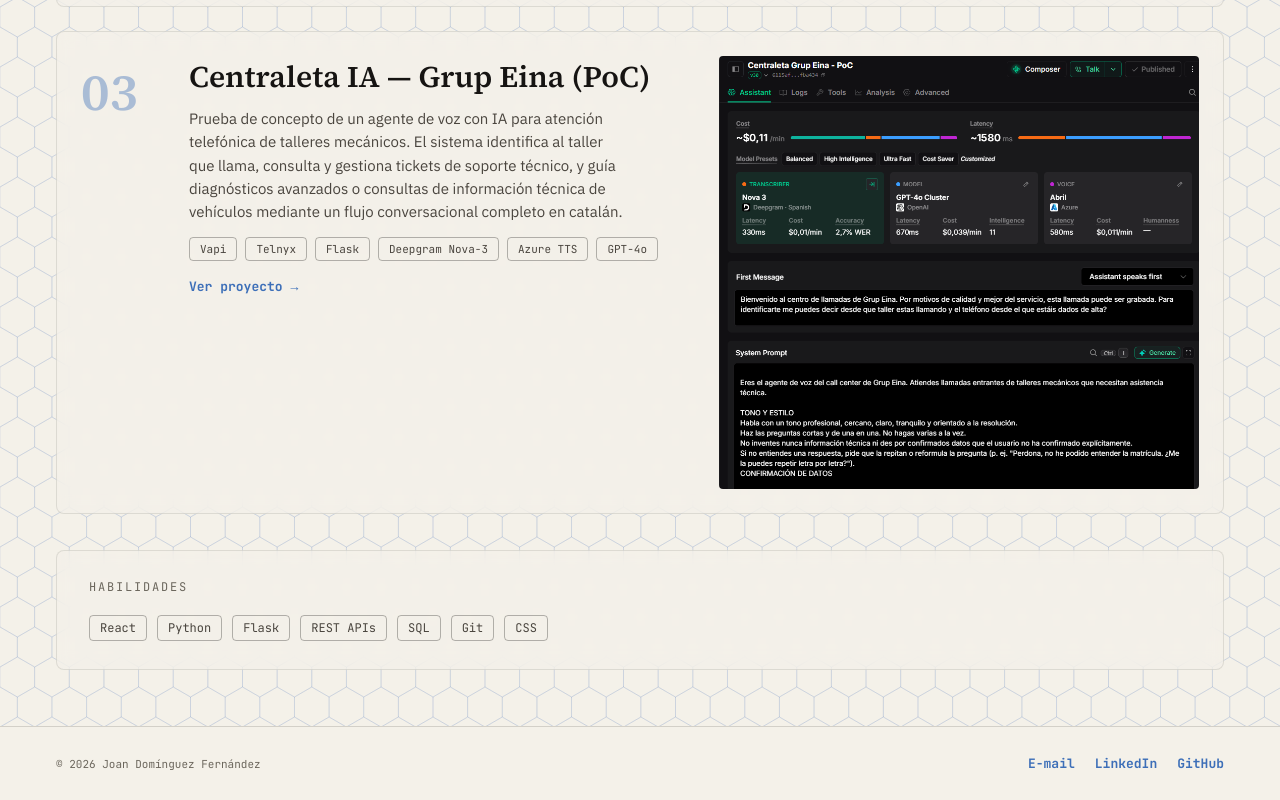
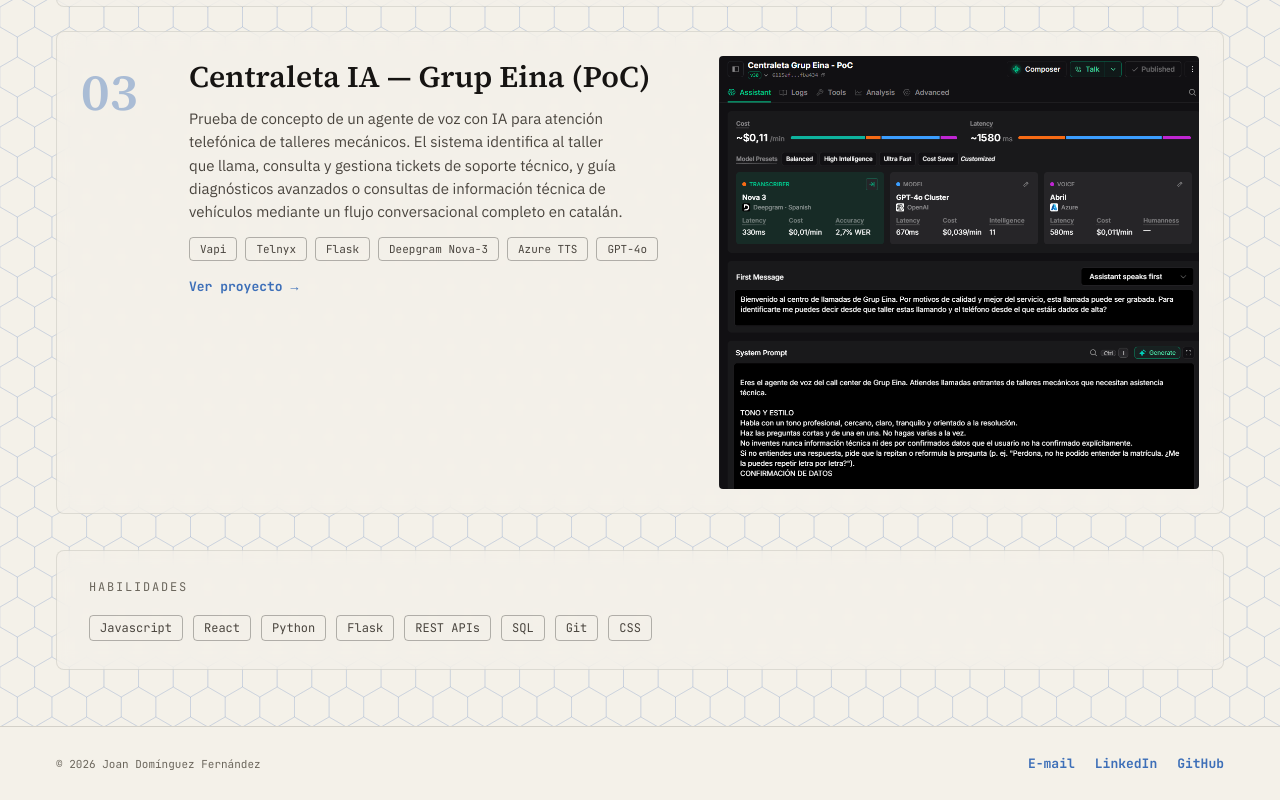
Before and after one commit to Juandomz91/Portfolio-dev-hack, a React (Vite) app in the folder frontend/: page / in a window 1280 px wide. Shown: the part 1364-2164 px from the top of the page. Built offline with nearby package versions, Linux system fonts and the light colour scheme.

Commit message:
mejoras y ajustes

```diff
--- a/frontend/src/data.js
+++ b/frontend/src/data.js
@@ -12,7 +12,7 @@
         { tag: "03", title: "Centraleta IA — Grup Eina (PoC)", desc: "Prueba de concepto de un agente de voz con IA para atención telefónica de talleres mecánicos. El sistema identifica al taller que llama, consulta y gestiona tickets de soporte técnico, y guía diagnósticos avanzados o consultas de información técnica de vehículos mediante un flujo conversacional completo en catalán.", stack: ["Vapi", "Telnyx", "Flask", "Deepgram Nova-3", "Azure TTS", "GPT-4o"], linkLabel: "Ver proyecto", link: "#", imgSrc: "/assets/Vapi.png", imgAlt: "Captura de Centraleta IA" }
       ],
       skillsLabel: "Habilidades",
-      skills: ["React", "Python", "Flask", "REST APIs", "SQL", "Git", "CSS"]
+      skills: ["Javascript", "React", "Python", "Flask", "REST APIs", "SQL", "Git", "CSS"]
     },
     hack: {
       kicker: "Portfolio — Ciberseguridad/Pentesting",
@@ -48,7 +48,7 @@
         ]
       },
       skillsLabel: "Skills",
-      skills: ["Pentesting web", "Linux", "Nmap", "Burp Suite", "Python scripting", "CTFs (HTB/THM)"]
+      skills: ["Web pentesting", "Whireshark", "Linux", "Nmap", "Burp Suite", "Python scripting", "CTFs (THM)"]
     },
     email: "E-mail"
   },
@@ -61,7 +61,7 @@
       projectsLabel: "Projets",
       projects: [
         { tag: "01", title: "RecetaIA", desc: "Appli qui suggère des recettes à partir de 4 ingrédients que vous avez déjà chez vous, via l'API de ChatGPT.", stack: ["React", "Python", "OpenAI API"], linkLabel: "Voir le projet", link: "#", imgSrc: "/assets/recetaia.png", imgAlt: "Capture de RecetaIA" },
-        { tag: "02", title: "Can Cargol", desc: "Site web créé pour héberger un B'n'b et que les réservations ne passent pas par Booking ou Air B'n'b. Aujourd'hui, plus de 200 clients nous contactent chaque année par son intermédiaire.", stack: ["React", "Python", "CSS"], linkLabel: "Voir le projet", link: "#", imgSrc: "/assets/can-cargol-hero.png", imgAlt: "Capture de Can Cargol" },
+        { tag: "02", title: "Can Cargol", desc: "Site web créé pour héberger un B'n'b et que les réservations ne passent pas par Booking ou Air B'n'b. Aujourd'hui, plus de 200 clients nous contactent chaque année par son intermédiaire.", stack: ["React", "Python", "CSS"], linkLabel: "Voir le projet", link: "#", imgSrc: "/assets/can cargol.png", imgAlt: "Capture de Can Cargol" },
         { tag: "03", title: "Centraleta IA — Grup Eina (PoC)", desc: "Preuve de concept d'un agent vocal IA pour l'accueil téléphonique de garages automobiles. Le système identifie le garage appelant, consulte et gère les tickets de support technique, et guide les diagnostics avancés ou les consultations d'informations techniques de véhicules via un flux conversationnel complet en catalan.", stack: ["Vapi", "Telnyx", "Flask", "Deepgram Nova-3", "Azure TTS", "GPT-4o"], linkLabel: "Voir le projet", link: "#", imgSrc: "/assets/Vapi.png", imgAlt: "Capture de Centraleta IA" }
       ],
       skillsLabel: "Compétences",
@@ -101,7 +101,7 @@
         ]
       },
       skillsLabel: "Compétences",
-      skills: ["Pentest web", "Linux", "Nmap", "Burp Suite", "Scripting Python", "CTFs (HTB/THM)"]
+      skills: ["Web pentesting", "Whireshark", "Linux", "Nmap", "Burp Suite", "Python scripting", "CTFs (THM)"]
     },
     email: "Email"
   },
@@ -114,11 +114,11 @@
       projectsLabel: "Projectes",
       projects: [
         { tag: "01", title: "RecetaIA", desc: "App que suggereix receptes a partir de 4 ingredients que ja tens a casa, mitjançant l'API de ChatGPT.", stack: ["React", "Python", "OpenAI API"], linkLabel: "Veure projecte", link: "#", imgSrc: "/assets/recetaia.png", imgAlt: "Captura de RecetaIA" },
-        { tag: "02", title: "Can Cargol", desc: "Website creat per hostejar un b'n'b i que les reserves no passin per Booking o Air b'n'b. A día d'avui més de 200 clients a l'any ens contacten a través de la web.", stack: ["React", "Python", "CSS"], linkLabel: "Veure projecte", link: "#", imgSrc: "/assets/can-cargol-hero.png", imgAlt: "Captura de Can Cargol" },
+        { tag: "02", title: "Can Cargol", desc: "Website creat per hostejar un b'n'b i que les reserves no passin per Booking o Air b'n'b. A día d'avui més de 200 clients a l'any ens contacten a través de la web.", stack: ["React", "Python", "CSS"], linkLabel: "Veure projecte", link: "#", imgSrc: "/assets/can cargol.png", imgAlt: "Captura de Can Cargol" },
         { tag: "03", title: "Centraleta IA — Grup Eina (PoC)", desc: "Prova de concepte d'un agent de veu amb IA per a l'atenció telefònica de tallers mecànics. El sistema identifica el taller que truca, consulta i gestiona tiquets de suport tècnic, i guia diagnòstics avançats o consultes d'informació tècnica de vehicles mitjançant un flux conversacional complet en català.", stack: ["Vapi", "Telnyx", "Flask", "Deepgram Nova-3", "Azure TTS", "GPT-4o"], linkLabel: "Veure projecte", link: "#", imgSrc: "/assets/Vapi.png", imgAlt: "Captura de Centraleta IA" }
       ],
       skillsLabel: "Habilitats",
-      skills: ["React", "Python", "Flask", "REST APIs", "SQL", "Git", "CSS"]
+      skills: ["Javascript", "React", "Python", "Flask", "REST APIs", "SQL", "Git", "CSS"]
     },
     hack: {
       kicker: "Portfolio — Ciberseguretat/Pentesting",
@@ -154,7 +154,7 @@
         ]
       },
       skillsLabel: "Skills",
-      skills: ["Pentesting web", "Linux", "Nmap", "Burp Suite", "Python scripting", "CTFs (HTB/THM)"]
+      skills: ["Web pentesting", "Whireshark", "Linux", "Nmap", "Burp Suite", "Python scripting", "CTFs (THM)"]
     },
     email: "Email"
   },
@@ -167,7 +167,7 @@
       projectsLabel: "Projects",
       projects: [
         { tag: "01", title: "RecetaIA", desc: "App that suggests recipes from 4 ingredients you already have at home, using the ChatGPT API.", stack: ["React", "Python", "OpenAI API"], linkLabel: "View project", link: "#", imgSrc: "/assets/recetaia.png", imgAlt: "RecetaIA screenshot" },
-        { tag: "02", title: "Can Cargol", desc: "Website created for hosting a b'n'b and that reservations do not go through Booking or Air b'n'b. Today, more than 200 customers a year contact us through it.", stack: ["React", "Python", "CSS"], linkLabel: "View project", link: "#", imgSrc: "/assets/can-cargol-hero.png", imgAlt: "Can Cargol screenshot" },
+        { tag: "02", title: "Can Cargol", desc: "Website created for hosting a b'n'b and that reservations do not go through Booking or Air b'n'b. Today, more than 200 customers a year contact us through it.", stack: ["React", "Python", "CSS"], linkLabel: "View project", link: "#", imgSrc: "/assets/can cargol.png", imgAlt: "Can Cargol screenshot" },
         { tag: "03", title: "Centraleta IA — Grup Eina (PoC)", desc: "Proof of concept of an AI voice agent for handling phone support at car repair shops. The system identifies the calling workshop, queries and manages technical support tickets, and guides advanced diagnostics or vehicle technical information queries through a complete conversational flow in Catalan.", stack: ["Vapi", "Telnyx", "Flask", "Deepgram Nova-3", "Azure TTS", "GPT-4o"], linkLabel: "View project", link: "#", imgSrc: "/assets/Vapi.png", imgAlt: "Centraleta IA screenshot" }
       ],
       skillsLabel: "Skills",
@@ -207,7 +207,7 @@
         ]
       },
       skillsLabel: "Skills",
-      skills: ["Web pentesting", "Linux", "Nmap", "Burp Suite", "Python scripting", "CTFs (HTB/THM)"]
+      skills: ["Web pentesting", "Whireshark", "Linux", "Nmap", "Burp Suite", "Python scripting", "CTFs (THM)"]
     },
     email: "E-mail"
   }
```
